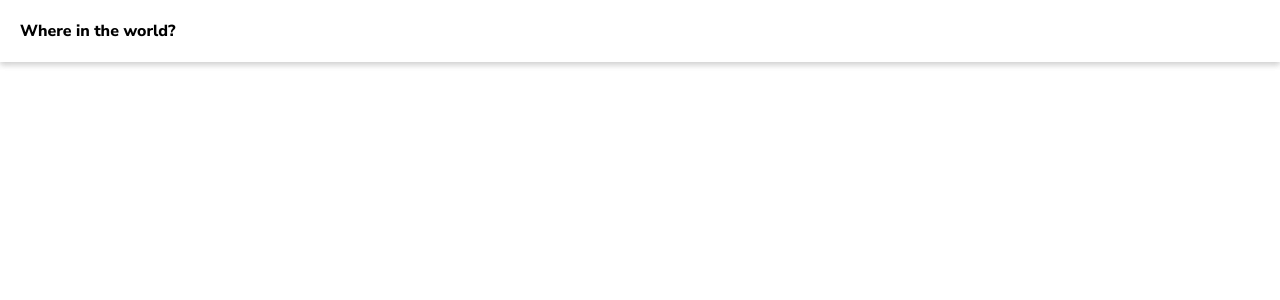
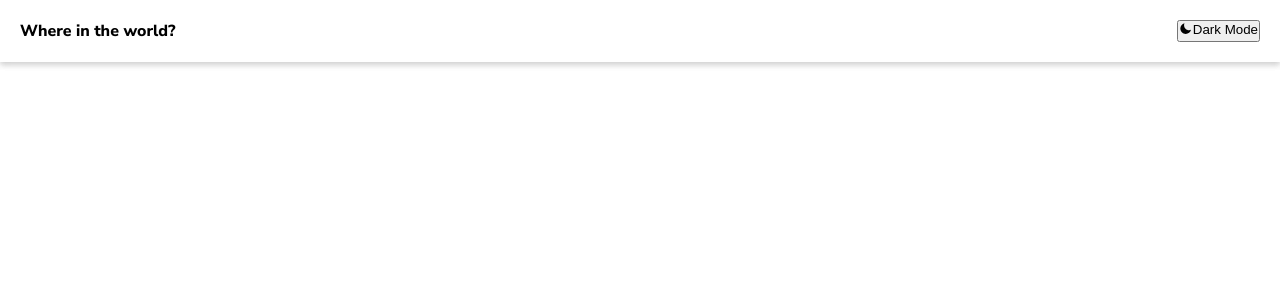
Before and after one commit to Salv-Dev/rest-countries-api, a Next.js app: page / in a window 1280 px wide. Shown: the top 300 px of the page. Built offline with nearby package versions, Linux system fonts and the light colour scheme.

Commit message:
button component initial structure

```diff
--- a/pages/index.js
+++ b/pages/index.js
@@ -1,6 +1,8 @@
+import Button from '@/components/Button';
 import ToolBar from '@/components/ToolBar';
 import Head from 'next/head';
 import AppBar from 'src/components/AppBar';
+import { IoMdMoon } from 'react-icons/io';
 
 const Home = () => (
   <div>
@@ -11,7 +13,7 @@ const Home = () => (
 
     <AppBar>
       <ToolBar title="Where in the world?">
-
+        <Button startIcon={<IoMdMoon />}>Dark Mode</Button>
       </ToolBar>
     </AppBar>
   </div>
--- /dev/null
+++ b/src/components/Button/index.js
@@ -0,0 +1,15 @@
+import React from 'react';
+
+import { Container } from './styles';
+
+function Button({ children, startIcon, endIcon }) {
+  return (
+      <Container>
+          {startIcon && startIcon}
+          {children}
+          {endIcon && endIcon}
+      </Container>
+  );
+}
+
+export default Button;
--- /dev/null
+++ b/src/components/Button/styles.js
@@ -0,0 +1,5 @@
+import styled from 'styled-components';
+
+export const Container = styled.button`
+    display: flex;
+`;
```
